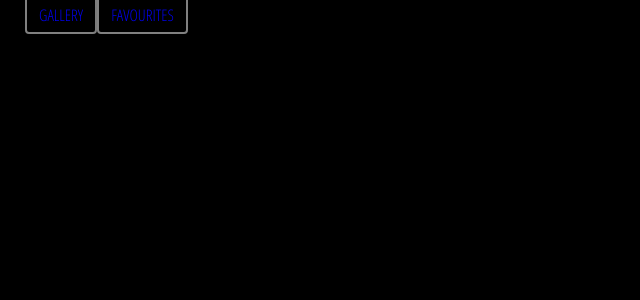
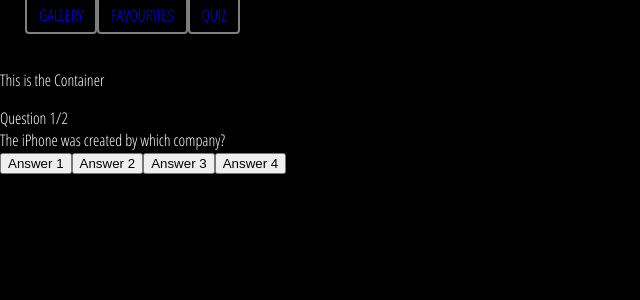
Before and after one commit to alan-hogarth/Gallery_Companion, a React (Create React App) app in the folder museum_app/client/: page /quiz in a window 1280 px wide. Shown: the top 300 px of the page, without its empty margins (0-640 px from the left). Built offline with nearby package versions, Linux system fonts and the light colour scheme.

Commit message:
test quiz question text appearing on page

```diff
--- a/museum_app/client/src/App.js
+++ b/museum_app/client/src/App.js
@@ -1,6 +1,7 @@
 import { BrowserRouter as Router, Route, Switch } from "react-router-dom";
 import FavouriteContainer from "./containers/FavouriteContainer";
 import GalleryContainer from './containers/GalleryContainer';
+import QuizContainer from './containers/QuizContainer';
 import NavBar from "./components/NavBar";
 import './css/style.css';
 
@@ -12,6 +13,7 @@ function App() {
       <NavBar />
       <Route exact path ="/" component={GalleryContainer} />
       <Route exact path ="/favourites" component={FavouriteContainer} />
+      <Route exact path ="/quiz" component={QuizContainer} />
     </Router>
 
   )
--- a/museum_app/client/src/components/NavBar.js
+++ b/museum_app/client/src/components/NavBar.js
@@ -11,6 +11,9 @@ const NavBar = () => {
       <li>
         <Link class="navLink" to="/favourites">Favourites</Link>
       </li>
+      <li>
+        <Link class="navLink" to="/quiz">Quiz</Link>
+      </li>
     </ul>
     </div>
   );
--- /dev/null
+++ b/museum_app/client/src/components/QuizCollection.js
@@ -0,0 +1,51 @@
+const QuizCollection = () => {
+
+    const questions = [
+        {
+            questionText: 'The iPhone was created by which company?',
+            answerOptions: [
+                { answerText: 'Apple', isCorrect: true },
+                { answerText: 'Intel', isCorrect: false },
+                { answerText: 'Amazon', isCorrect: false },
+                { answerText: 'Microsoft', isCorrect: false },
+            ],
+        },
+        {
+            questionText: 'How many Harry Potter books are there?',
+            answerOptions: [
+                { answerText: '1', isCorrect: false },
+                { answerText: '4', isCorrect: false },
+                { answerText: '6', isCorrect: false },
+                { answerText: '7', isCorrect: true },
+            ],
+        },
+    ];
+
+    return (
+        <div className='app'>
+            {/* HINT: replace "false" with logic to display the
+    score when the user has answered all the questions */}
+            {false ? (
+                <div className='score-section'>You scored 1 out of {questions.length}</div>
+            ) : (
+                <>
+                    <div className='question-section'>
+                        <div className='question-count'>
+                            <span>Question 1</span>/{questions.length}
+                        </div>
+                        <div className='question-text'>{questions[0].questionText}</div>
+                    </div>
+                    <div className='answer-section'>
+                        <button>Answer 1</button>
+                        <button>Answer 2</button>
+                        <button>Answer 3</button>
+                        <button>Answer 4</button>
+                    </div>
+                </>
+            )}
+        </div>
+    );
+    }
+
+
+export default QuizCollection;
--- /dev/null
+++ b/museum_app/client/src/containers/QuizContainer.js
@@ -0,0 +1,14 @@
+import QuizCollection from '../components/QuizCollection';
+
+const QuizContainer = () => {
+
+    return(
+        <>
+        <p>This is the Container</p>
+        {QuizCollection()}
+        </>
+    )
+
+};
+
+export default QuizContainer;
```
Also changed, not shown: 2 other files (tests, documents, lock files or other folders).
